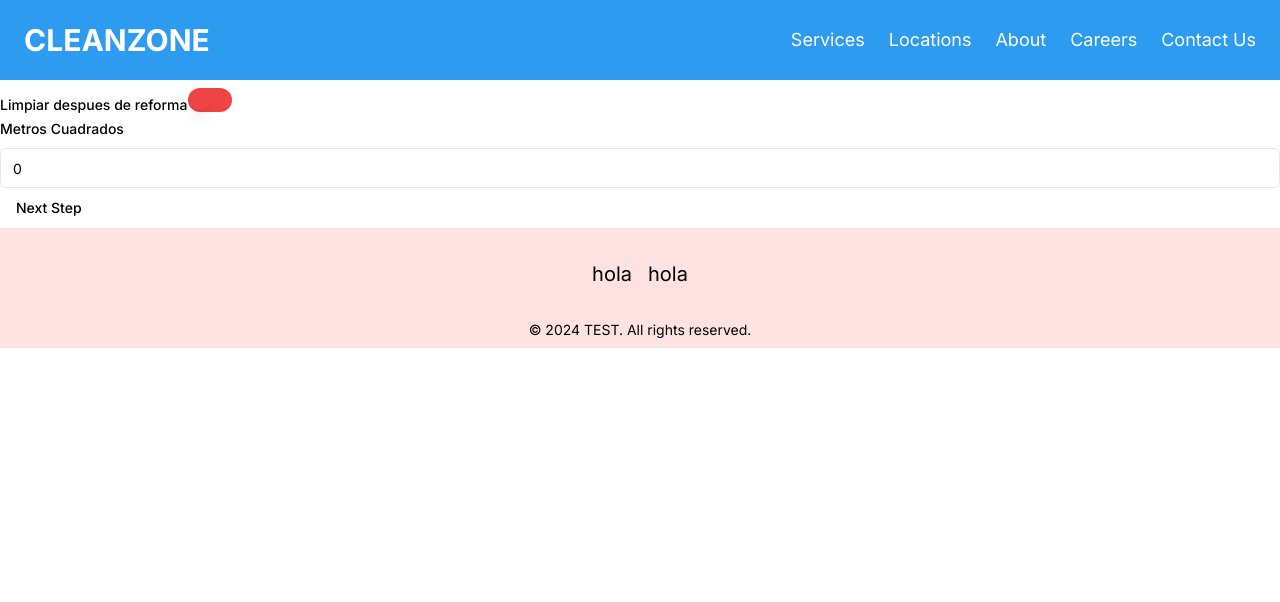
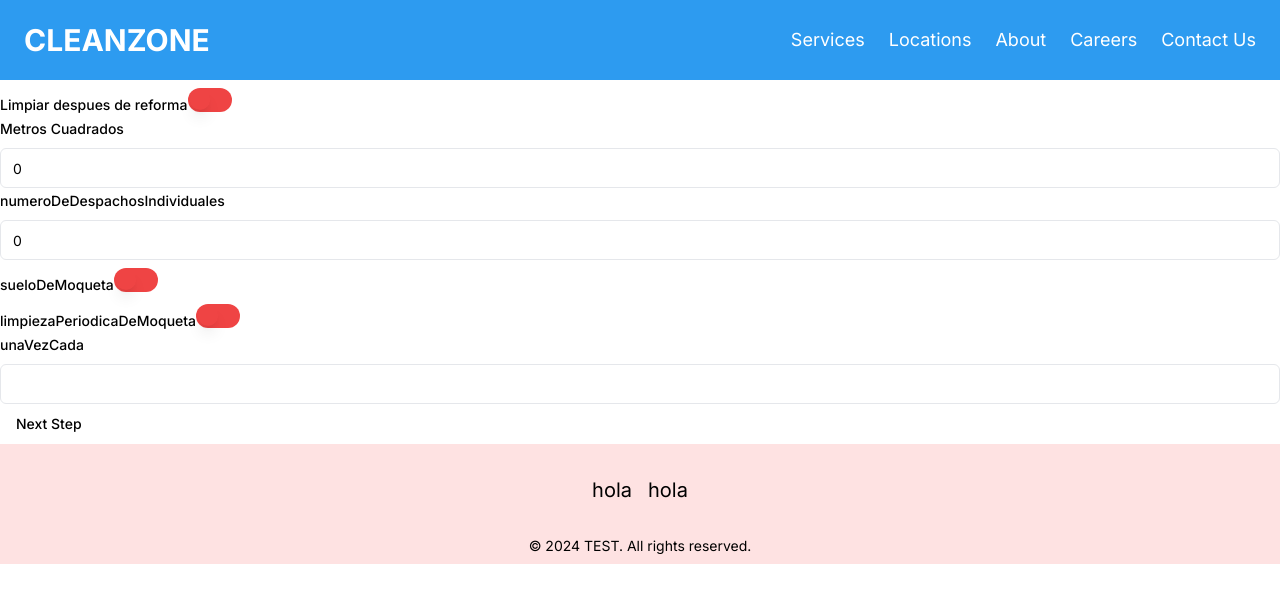
Before and after one commit to Gonzalo1709/CleanZone, a Next.js app: page /calculate-price in a window 1280 px wide. Shown: the top 602 px of the page. Built offline with nearby package versions, Linux system fonts and the light colour scheme.

Commit message:
create interface for form one

```diff
--- a/package.json
+++ b/package.json
@@ -14,6 +14,7 @@
     "@radix-ui/react-label": "^2.0.2",
     "@radix-ui/react-slot": "^1.0.2",
     "@radix-ui/react-switch": "^1.0.3",
+    "aws-sdk": "^2.1550.0",
     "class-variance-authority": "^0.7.0",
     "clsx": "^2.1.0",
     "embla-carousel-auto-scroll": "^8.0.0-rc22",
--- a/src/app/calculate-price/components/form1.tsx
+++ b/src/app/calculate-price/components/form1.tsx
@@ -19,27 +19,24 @@ import { Input } from "@/components/ui/input";
 import { Switch } from "@/components/ui/switch";
 import { Checkbox } from "@/components/ui/checkbox";
 
+import { dataType } from "@/lib/form-interface";
+
 const formSchema = z.object({
   limpiarDespuesDeReforma: z.boolean(),
   metrosCuadrados: z.coerce.number(),
-  // numeroDeDespachosIndividuales: z.number(),
-  // sueloDeMoqueta: z.boolean(),
-  // limpiezaPeriodicaDeMoqueta: z.boolean(),
-  // unaVezCada: z.number(),
-  // totalDePuestosDeTrabajo: z.number(),
-  // totalDeSillas: z.number(),
+  numeroDeDespachosIndividuales: z.coerce.number(),
+  sueloDeMoqueta: z.boolean(),
+  limpiezaPeriodicaDeMoqueta: z.boolean(),
+  unaVezCada: z.coerce.number(),
+  // totalDePuestosDeTrabajo: z.coerce.number(),
+  // totalDeSillas: z.coerce.number(),
   // cocinaUOffice: z.boolean(),
-  // cocinaUOfficeNumber: z.number(),
+  // cocinaUOfficeNumber: z.coerce.number(),
   // limpiarVajillas: z.boolean(),
   // cuartosDeBano: z.boolean(),
-  // cuartosDeBanoNumber: z.number(),
+  // cuartosDeBanoNumber: z.coerce.number(),
   // observaciones: z.string(),
 });
-
-interface dataType {
-  limpiarDespuesDeReforma: boolean;
-  metrosCuadrados: number;
-}
 
 const FormOne = () => {
   const [data, setData] = useState<dataType>();
@@ -49,6 +46,7 @@ const FormOne = () => {
     defaultValues: {
       // limpiarDespuesDeReforma: false,
       metrosCuadrados: 0,
+      numeroDeDespachosIndividuales: 0,
     },
   });
 
@@ -56,8 +54,13 @@ const FormOne = () => {
     setData({
       limpiarDespuesDeReforma: values.limpiarDespuesDeReforma,
       metrosCuadrados: values.metrosCuadrados,
+      numeroDeDespachosIndividuales: values.numeroDeDespachosIndividuales,
+      sueloDeMoqueta: values.sueloDeMoqueta,
+      limpiezaPeriodicaDeMoqueta: values.limpiezaPeriodicaDeMoqueta,
+      unaVezCada: values.unaVezCada,
     });
-    console.log({data});
+    // console.log({ data });
+    console.log(values);
   }
 
   return (
@@ -95,6 +98,70 @@ const FormOne = () => {
           )}
         />
 
+        <FormField
+          control={form.control}
+          name="numeroDeDespachosIndividuales"
+          render={({ field }) => (
+            <FormItem>
+              <FormLabel>numeroDeDespachosIndividuales</FormLabel>
+              <FormControl>
+                <Input type="number" {...field} />
+              </FormControl>
+              <FormMessage />
+            </FormItem>
+          )}
+        />
+
+        <FormField
+          control={form.control}
+          name="sueloDeMoqueta"
+          render={({ field }) => (
+            <FormItem>
+              <FormLabel>sueloDeMoqueta</FormLabel>
+              <FormControl>
+                <Switch
+                  className="data-[state=checked]:bg-green-500 data-[state=unchecked]:bg-red-500"
+                  checked={field.value}
+                  onCheckedChange={field.onChange}
+                />
+              </FormControl>
+              <FormMessage />
+            </FormItem>
+          )}
+        />
+
+        <FormField
+          control={form.control}
+          name="limpiezaPeriodicaDeMoqueta"
+          render={({ field }) => (
+            <FormItem>
+              <FormLabel>limpiezaPeriodicaDeMoqueta</FormLabel>
+              <FormControl>
+                <Switch
+                  className="data-[state=checked]:bg-green-500 data-[state=unchecked]:bg-red-500"
+                  checked={field.value}
+                  onCheckedChange={field.onChange}
+                />
+              </FormControl>
+              <FormMessage />
+            </FormItem>
+          )}
+        />
+
+        <FormField
+          control={form.control}
+          name="unaVezCada"
+          render={({ field }) => (
+            <FormItem>
+              <FormLabel>unaVezCada</FormLabel>
+              <FormControl>
+                <Input type="number" {...field} />
+              </FormControl>
+              <FormMessage />
+            </FormItem>
+          )}
+        />
+
         <Button type="submit">Next Step</Button>
       </form>
     </Form>
--- /dev/null
+++ b/src/lib/form-interface.ts
@@ -0,0 +1,16 @@
+export interface dataType {
+    limpiarDespuesDeReforma: boolean;
+    metrosCuadrados: number;
+    numeroDeDespachosIndividuales: number;
+    sueloDeMoqueta: boolean;
+    limpiezaPeriodicaDeMoqueta: boolean;
+    unaVezCada: number;
+    totalDePuestosDeTrabajo: number;
+    totalDeSillas: number;
+    cocinaUOffice: boolean;
+    cocinaUOfficeNumber: number;
+    limpiarVajillas: boolean;
+    cuartosDeBano: boolean;
+    cuartosDeBanoNumber: number;
+    observaciones: string;
+  }
```
Also changed, not shown: 1 other file (tests, documents, lock files or other folders).
